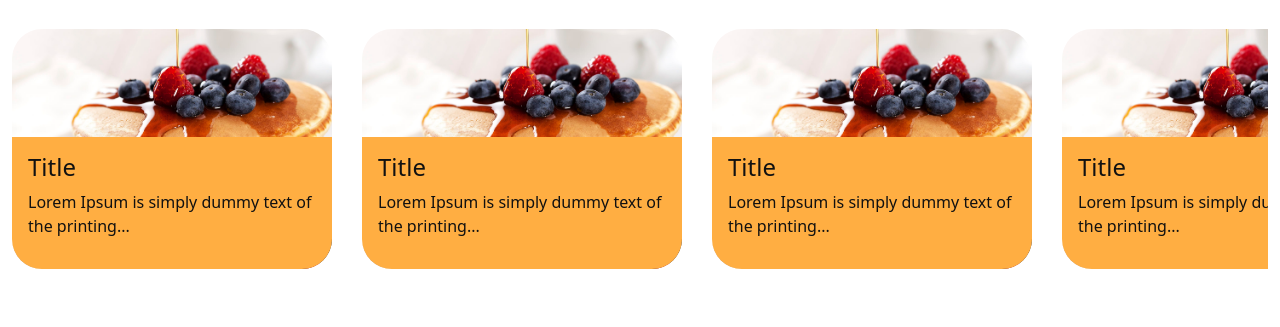
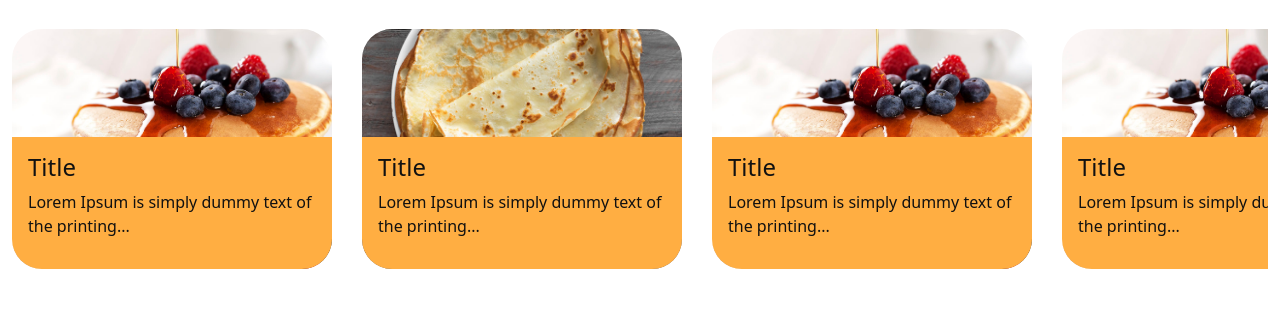
Before and after one commit to liorthr/website-lior-completed, a website: page blog.html in a window 1280 px wide. Shown: the part 221-548 px from the top of the page. Drawn offline with nearby package versions, Linux system fonts and the light colour scheme; files that its build step writes are made by us from their sources.

Commit message:
change blog and recipes

```diff
--- a/blog.html
+++ b/blog.html
@@ -60,7 +60,7 @@
                     </div>
                     </a>
                     <a href="">
-                        <div class="card card-blog" id="recipe1">
+                        <div class="card card-blog" id="recipe2">
                             <div class="card-body">
                                 <div class="card-title">
                                     <h4>Title</h4>
--- a/scss/article.scss
+++ b/scss/article.scss
@@ -1,4 +1,4 @@
-.img-back {
+#img-back-article-1 {
     background-image: url(./../assets/pictures/pancakes.jpg);
     background-size: cover;
     height: 25em;
--- a/scss/blog.scss
+++ b/scss/blog.scss
@@ -61,10 +61,22 @@
     display: none; /* for Chrome, Safari, and Opera */
   }
 
+  .card-blog:hover .card-body {
+    height: 100%; /* Full height on hover */
+  }
+
+
+
 #recipe1 {
     background-image: url(./../assets/pictures/pancakes.jpg);
     background-size: cover;
     background-position: bottom;
+}
+
+#recipe2 {
+  background-image: url(./../assets/pictures/crepe.jpeg);
+  background-size: cover;
+  background-position: bottom;
 }
 
 #tips1 {
@@ -78,7 +90,3 @@
   background-size: cover;
   background-position: top;
 }
-
-.card-blog:hover .card-body {
-  height: 100%; /* Full height on hover */
-}
```
Also changed, not shown: article-recipe-1.html (+1 -2 lines), assets/pictures/crepe.jpeg (added).
